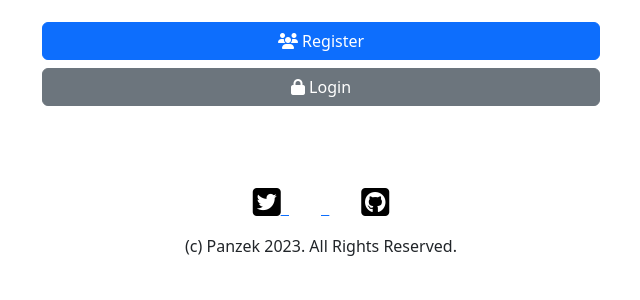
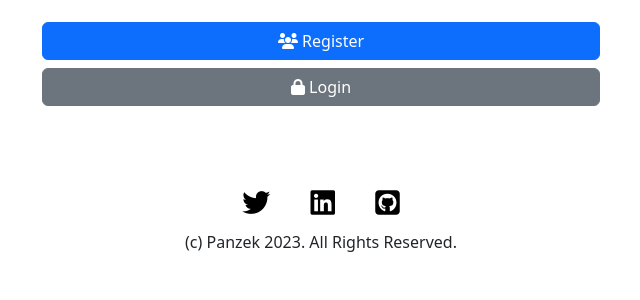
Before and after one commit to panzek/chatsorquiz, a Django app: page / in a window 1280 px wide. Shown: the part 291-591 px from the top of the page, without its empty margins (319-959 px from the left). Run offline with Django 4.2, Linux system fonts and the light colour scheme; some libraries are stand-ins or nearby versions.

Commit message:
Add linkedin icon and style

```diff
--- a/home/templates/home/index.html
+++ b/home/templates/home/index.html
@@ -24,32 +24,31 @@
                     <a class="btn btn-secondary" href="{% url 'account_login' %}" aria-label="Go to account login page" type="button"><i class="fa-solid fa-lock" aria-hidden="true"></i> Login</a>
                   </div>
             </div>
-            <div>
+            <div class="home-social-media">
                 <ul class="navbar-nav mx-auto mt-5">
                     <li class="nav-item">
                         <a href="https://twitter.com/ipanzek" target="_blank" rel="noopener" aria-label="Go to Developer's Twitter page (opens new tab on third party site)" title="Twitter">
                             <span style="font-size: 2em; color: black;" class="p-3">
-                                <i class="fab fa-twitter-square" aria-hidden="true"></i>
+                                <i class="fa-brands fa-twitter fa-sm" aria-hidden="true"></i>
                             </span>
                             <span class="sr-only">Twitter</span>
                         </a>
-                        <a href="https://linkedin.com/panzek" target="_blank" rel="noopener" aria-label="Go to Developer's LinkedIn page (opens new tab on third party site)" title="LinkedIn">
+                        <a href="https://linkedin.com/in/panzek/" target="_blank" rel="noopener" aria-label="Go to Developer's LinkedIn page (opens new tab on third party site)" title="LinkedIn">
                             <span style="font-size: 2em; color: black;" class="p-3">
-                                <i class="fab fa-linkedin-square" aria-hidden="true"></i>
+                                <i class="fa-brands fa-linkedin fa-sm" aria-hidden="true"></i>
                             </span>
                             <span class="sr-only">LinkedIn</span>
                         </a>
-                        <a href="https://twitter.com/ipanzek" target="_blank" rel="noopener" aria-label="Go to Developer's GitHub page (opens new tab on third party site)" title="GitHub">
+                        <a href="https://github.com/panzek" target="_blank" rel="noopener" aria-label="Go to Developer's GitHub page (opens new tab on third party site)" title="GitHub">
                             <span style="font-size: 2em; color: black;" class="p-3">
-                                <i class="fab fa-github-square" aria-hidden="true"></i>
+                                <i class="fab fa-github-square fa-sm" aria-hidden="true"></i>
                             </span>
                             <span class="sr-only">GitHub</span>
                         </a>
-                        <div class="social-networks-title mt-2">(c) Panzek 2023. All Rights Reserved.</div>
+                        <div class="social-networks-title mt-1">(c) Panzek 2023. All Rights Reserved.</div>
                     </li>
                 </ul>
             </div>
-
         </div>
     </div>
 </main>
--- a/static/css/base.css
+++ b/static/css/base.css
@@ -13,6 +13,10 @@
     width: 100vw;
 }
 
+.home-social-media a {
+    text-decoration: none;
+}
+
 /* Keep footer fixed at the bottom of the page  */
 footer {
     background-color: red;
```
